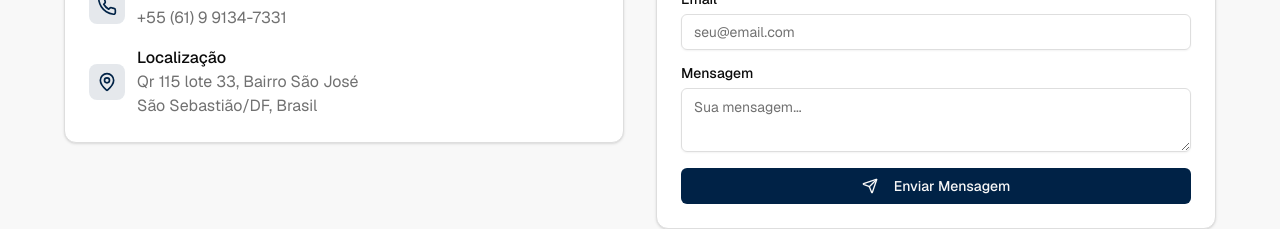
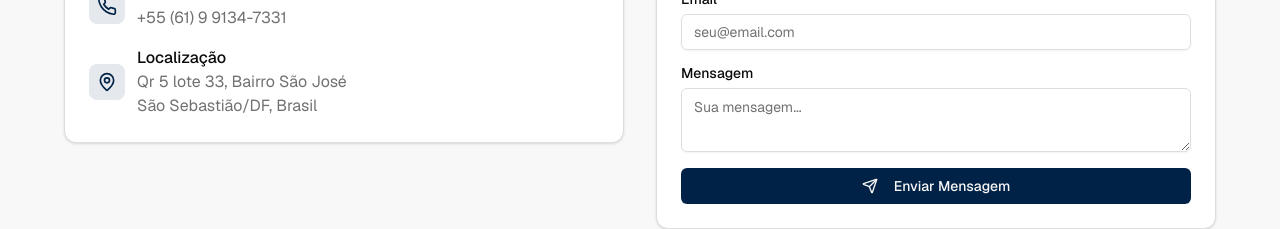
Before and after one commit to leonardooliveira9/portfolio-web, a Next.js app: page / in a window 1280 px wide. Shown: the part 4825-5054 px from the top of the page. Built offline with nearby package versions, Linux system fonts and the light colour scheme.

Commit message:
Update contact.tsx

```diff
--- a/components/contact.tsx
+++ b/components/contact.tsx
@@ -70,7 +70,7 @@ export function Contact() {
                     </div>
                     <div>
                       <p className="font-medium">Localização</p>
-                      <p className="text-muted-foreground">Qr 115 lote 33, Bairro São José</p>
+                      <p className="text-muted-foreground">Qr 5 lote 33, Bairro São José</p>
                       <p className="text-muted-foreground">São Sebastião/DF, Brasil</p>
                     </div>
                   </div>
```
